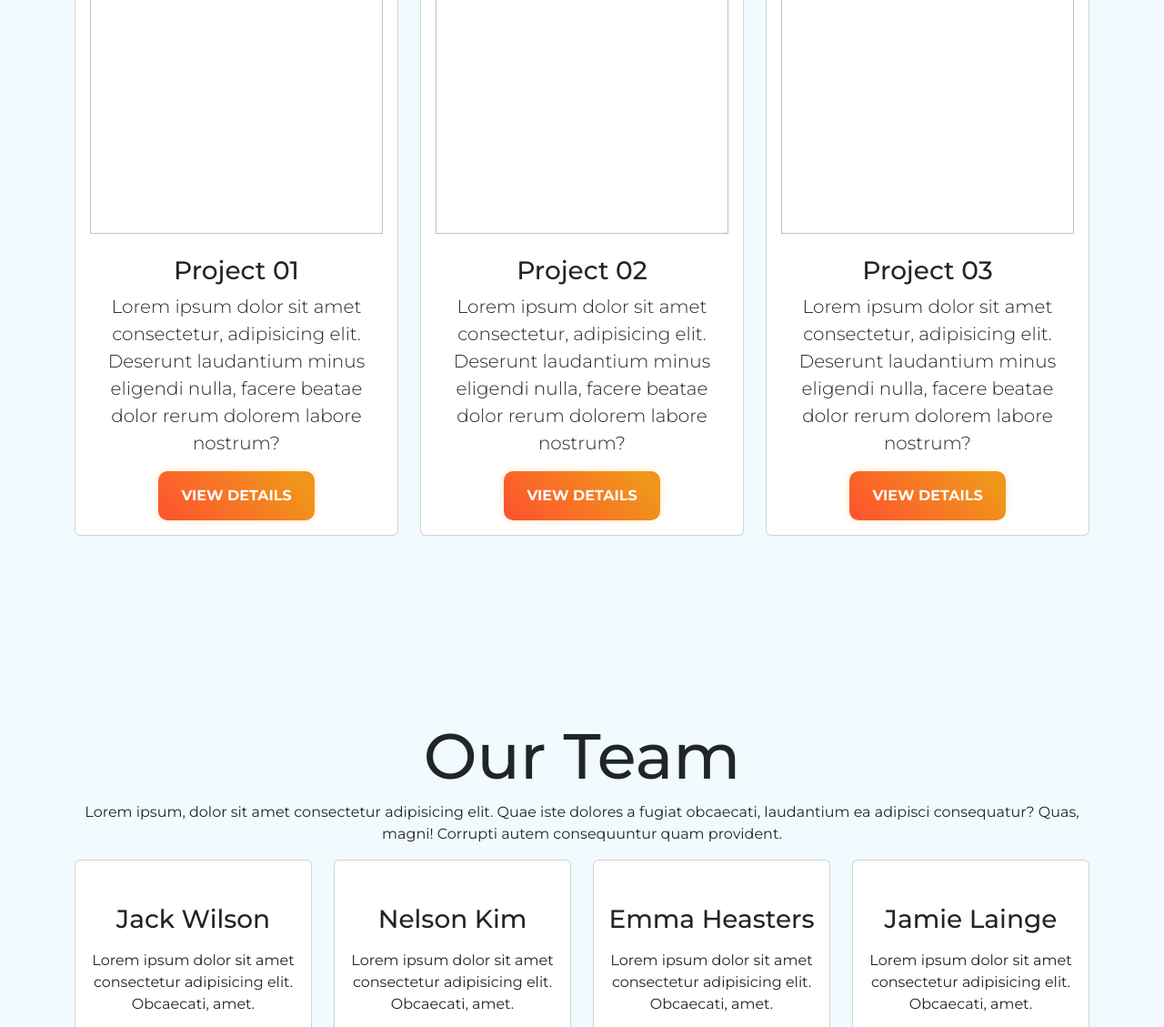
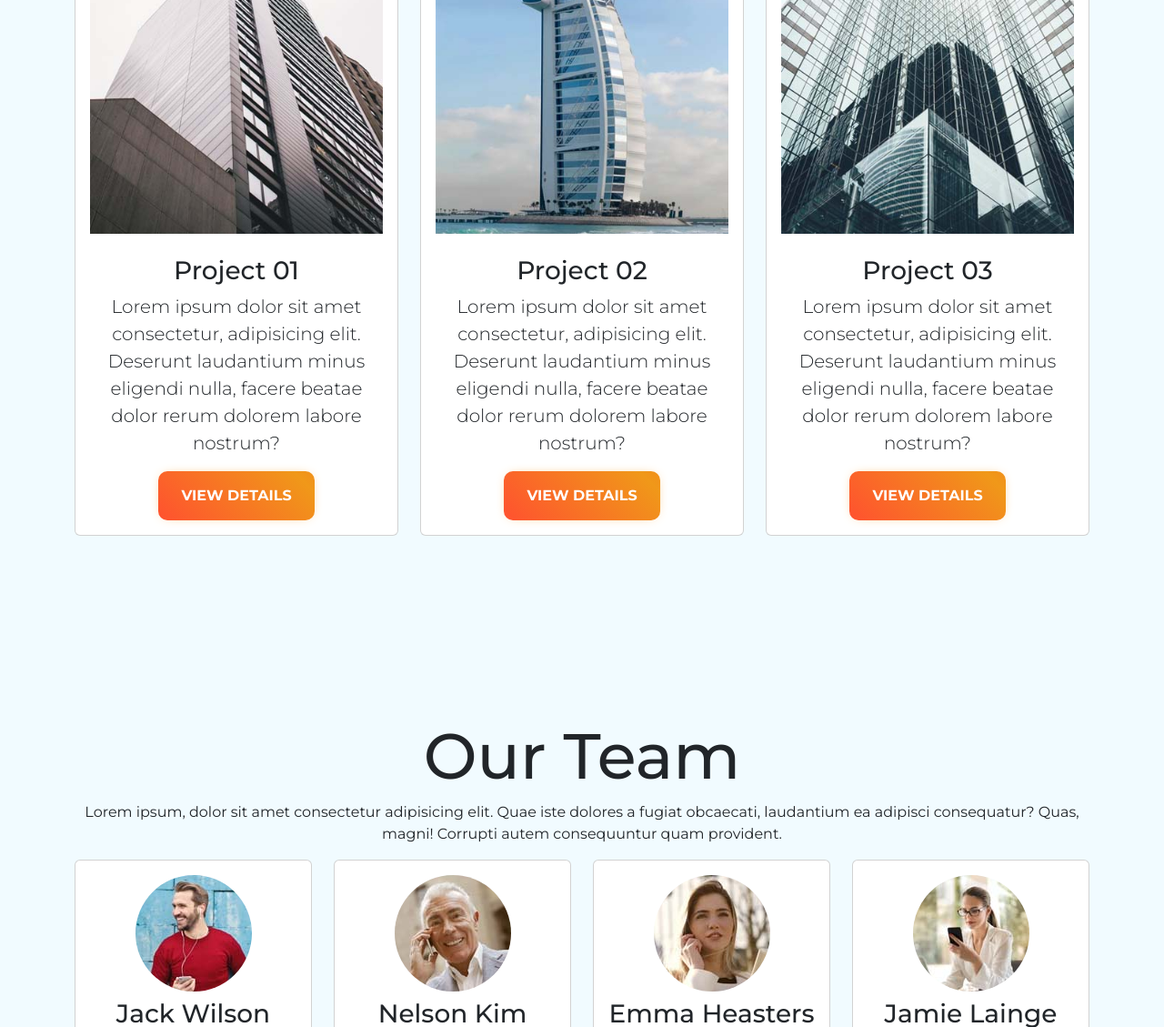
Before and after one commit to realismail04/Home-Heaven, a plain HTML site: page index.html in a window 1280 px wide. Shown: the part 2699-3828 px from the top of the page at 91% size. Drawn offline with nearby package versions, Linux system fonts and the light colour scheme; the site is published under a folder, as on GitHub Pages, so addresses that start at the root find nothing.

Commit message:
Update index.html

```diff
--- a/index.html
+++ b/index.html
@@ -203,7 +203,7 @@
                     <div class="card text-center white">
                         <div class="card-body text-dark">
                             <div class="img-area mb-4">
-                                <img src="/images/project-1.jpg" alt="" class="img-fluid" srcset="">
+                                <img src="./images/project-1.jpg" alt="" class="img-fluid" srcset="">
                             </div>
                             <h3 class="card-title">Project 01</h3>
                             <p class="lead">Lorem ipsum dolor sit amet consectetur, adipisicing elit. Deserunt
@@ -217,7 +217,7 @@
                     <div class="card text-center white  ">
                         <div class="card-body text-dark">
                             <div class="img-area mb-4">
-                                <img src="/images/project-2.jpg" class="img-fluid" alt="" srcset="">
+                                <img src="./images/project-2.jpg" class="img-fluid" alt="" srcset="">
                             </div>
                             <h3 class="card-title">Project 02</h3>
                             <p class="lead">Lorem ipsum dolor sit amet consectetur, adipisicing elit. Deserunt
@@ -231,7 +231,7 @@
                     <div class="card text-center white">
                         <div class="card-body text-dark">
                             <div class="img-area mb-4">
-                                <img src="/images/project-3.jpg" class="img-fluid" alt="" srcset="">
+                                <img src="./images/project-3.jpg" class="img-fluid" alt="" srcset="">
                             </div>
                             <h3 class="card-title">Project 03</h3>
                             <p class="lead">Lorem ipsum dolor sit amet consectetur, adipisicing elit. Deserunt
@@ -263,7 +263,7 @@
                         <div class="col-12 col-md-6 col-lg-3">
                             <div class="card text-center">
                                 <div class="card-body wow animate__fadeIn" data-wow-duration="1s">
-                                    <img src="/images/team-1.jpg" alt="" class="img-fluid rounded-circle">
+                                    <img src="./images/team-1.jpg" alt="" class="img-fluid rounded-circle">
                                     <h3 class="card-title py-2">
                                         Jack Wilson
                                     </h3>
@@ -283,7 +283,7 @@
                         <div class="col-12 col-md-6 col-lg-3">
                             <div class="card text-center wow animate__fadeIn" data-wow-duration="1s">
                                 <div class="card-body">
-                                    <img src="/images/team-2.jpg" alt="" class="img-fluid rounded-circle">
+                                    <img src="./images/team-2.jpg" alt="" class="img-fluid rounded-circle">
                                     <h3 class="card-title py-2">
                                         Nelson Kim
                                     </h3>
@@ -303,7 +303,7 @@
                         <div class="col-12 col-md-6 col-lg-3">
                             <div class="card text-center wow animate__fadeIn" data-wow-duration="1s">
                                 <div class="card-body">
-                                    <img src="/images/team-3.jpg" alt="" class="img-fluid rounded-circle">
+                                    <img src="./images/team-3.jpg" alt="" class="img-fluid rounded-circle">
                                     <h3 class="card-title py-2">
                                         Emma Heasters
                                     </h3>
@@ -323,7 +323,7 @@
                         <div class="col-12 col-md-6 col-lg-3">
                             <div class="card text-center wow animate__fadeIn" data-wow-duration="1s">
                                 <div class="card-body">
-                                    <img src="/images/team-4.jpg" alt="" class="img-fluid rounded-circle">
+                                    <img src="./images/team-4.jpg" alt="" class="img-fluid rounded-circle">
                                     <h3 class="card-title py-2">
                                         Jamie Lainge
                                     </h3>
```
